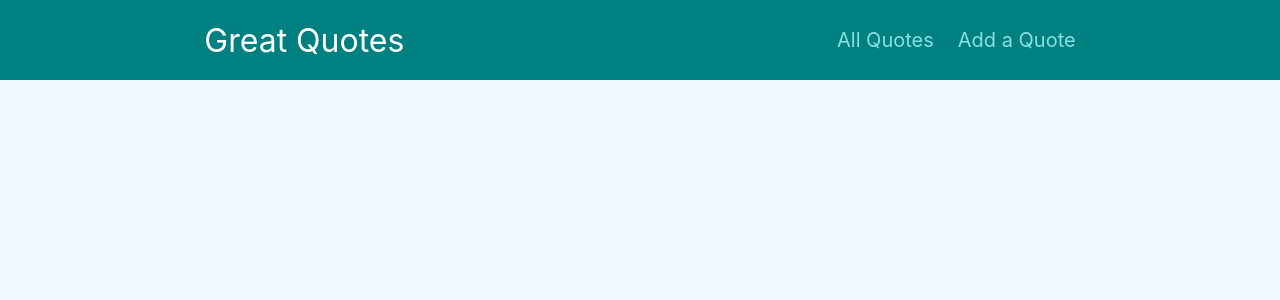
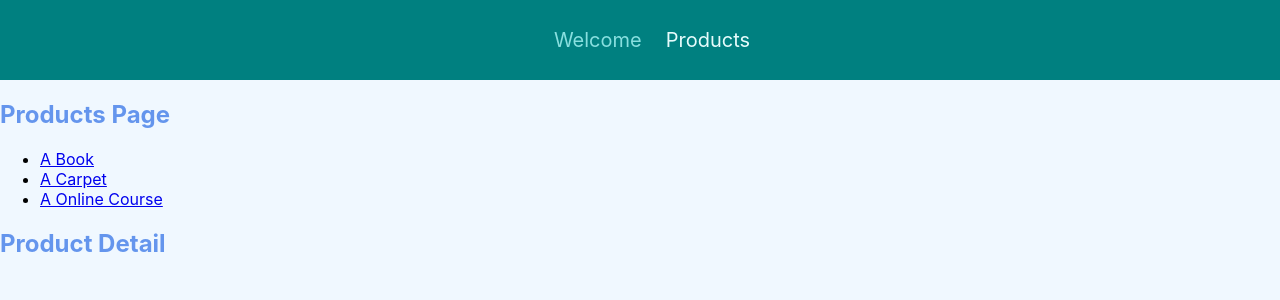
Before and after one commit to xiaotaozi1127/react-router-demo, a React (Create React App) app: page /products/1 in a window 1280 px wide. Shown: the top 300 px of the page. Built offline with nearby package versions, Linux system fonts and the light colour scheme.

Commit message:
enable product detail route

```diff
--- a/src/App.js
+++ b/src/App.js
@@ -1,29 +1,24 @@
-import { Route, Switch, Redirect } from 'react-router-dom';
+import {Route, Switch, Redirect} from 'react-router-dom';
 
-import AllQuotes from './pages/AllQuotes';
-import QuoteDetail from './pages/QuoteDetail';
-import NewQuote from './pages/NewQuote';
-import Layout from './components/layout/Layout';
+import Welcome from "./pages/Welcome";
+import Products from "./pages/Products";
+import ProductDetail from "./pages/ProductDetail";
+import MainNavigation from "./components/layout/MainNavigation";
 
 function App() {
-  return (
-    <Layout>
-      <Switch>
-        <Route path='/' exact>
-          <Redirect to="/quotes"/>
-        </Route>
-        <Route path='/quotes' exact>
-          <AllQuotes />
-        </Route>
-        <Route path='/quotes/:quoteId'>
-          <QuoteDetail />
-        </Route>
-        <Route path='/new-quote'>
-          <NewQuote />
-        </Route>
-      </Switch>
-    </Layout>
-  );
+    return (
+        <div>
+            <MainNavigation/>
+            <Route path='/welcome' exact>
+                <Welcome/>
+            </Route>
+            <Route path='/products'>
+                <Products/>
+            </Route>
+            <Route path='/products/:productId'><ProductDetail/>
+            </Route>
+        </div>
+    );
 }
 
 export default App;
--- a/src/components/layout/MainNavigation.js
+++ b/src/components/layout/MainNavigation.js
@@ -5,17 +5,16 @@ import classes from './MainNavigation.module.css';
 const MainNavigation = () => {
   return (
     <header className={classes.header}>
-      <div className={classes.logo}>Great Quotes</div>
       <nav className={classes.nav}>
         <ul>
           <li>
-            <NavLink to='/quotes' activeClassName={classes.active}>
-              All Quotes
+            <NavLink to='/welcome' activeClassName={classes.active}>
+             Welcome
             </NavLink>
           </li>
           <li>
-            <NavLink to='/new-quote' activeClassName={classes.active}>
-              Add a Quote
+            <NavLink to='/products' activeClassName={classes.active}>
+              Products
             </NavLink>
           </li>
         </ul>
--- a/src/pages/ProductDetail.js
+++ b/src/pages/ProductDetail.js
@@ -1,12 +1,7 @@
-import { useParams } from "react-router-dom";
-
 const ProductDetail = () => {
-    const params = useParams();
-    console.log(params.productId)
     return (
         <section>
             <h1>Product Detail</h1>
-            <p>{params.productId}</p>
         </section>
     )
 }
```
